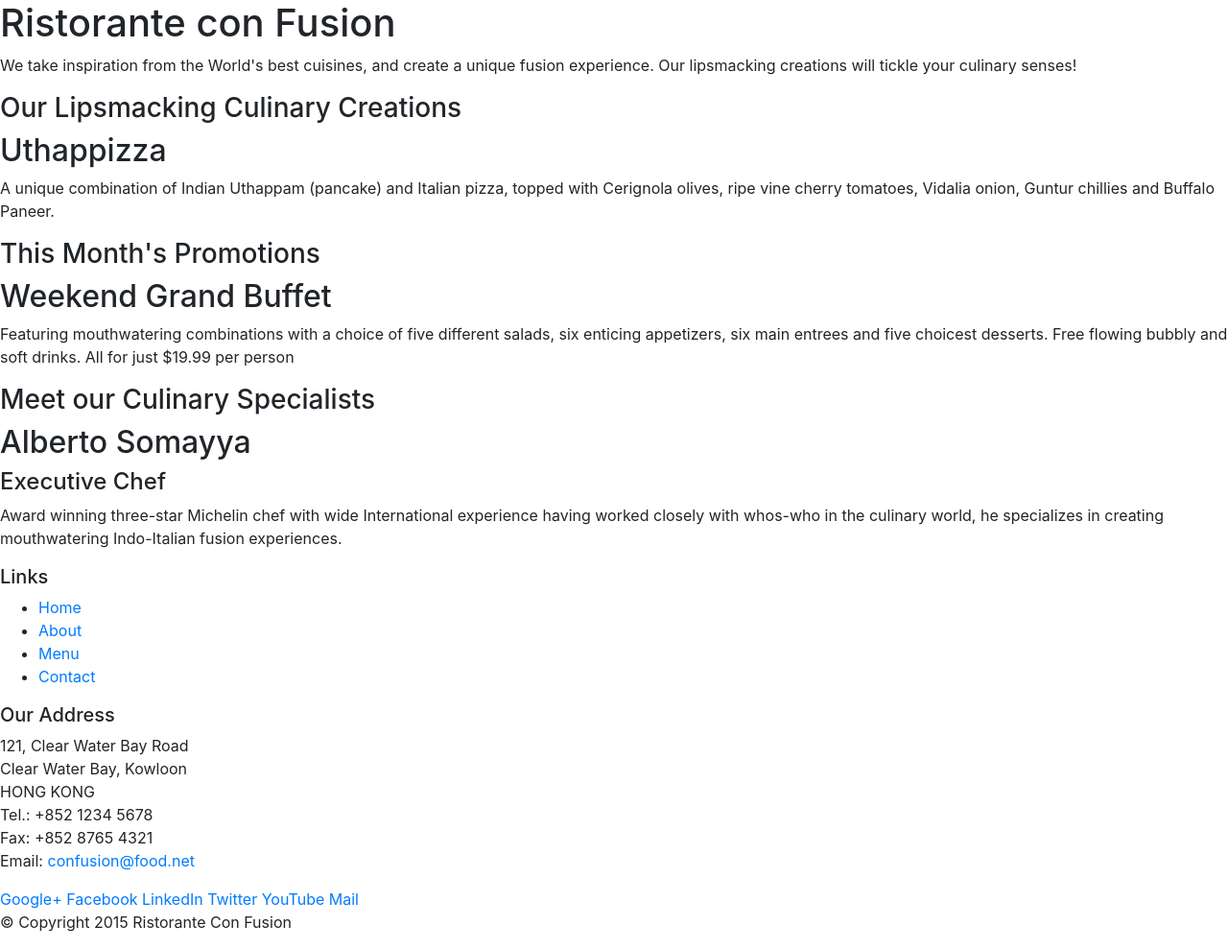
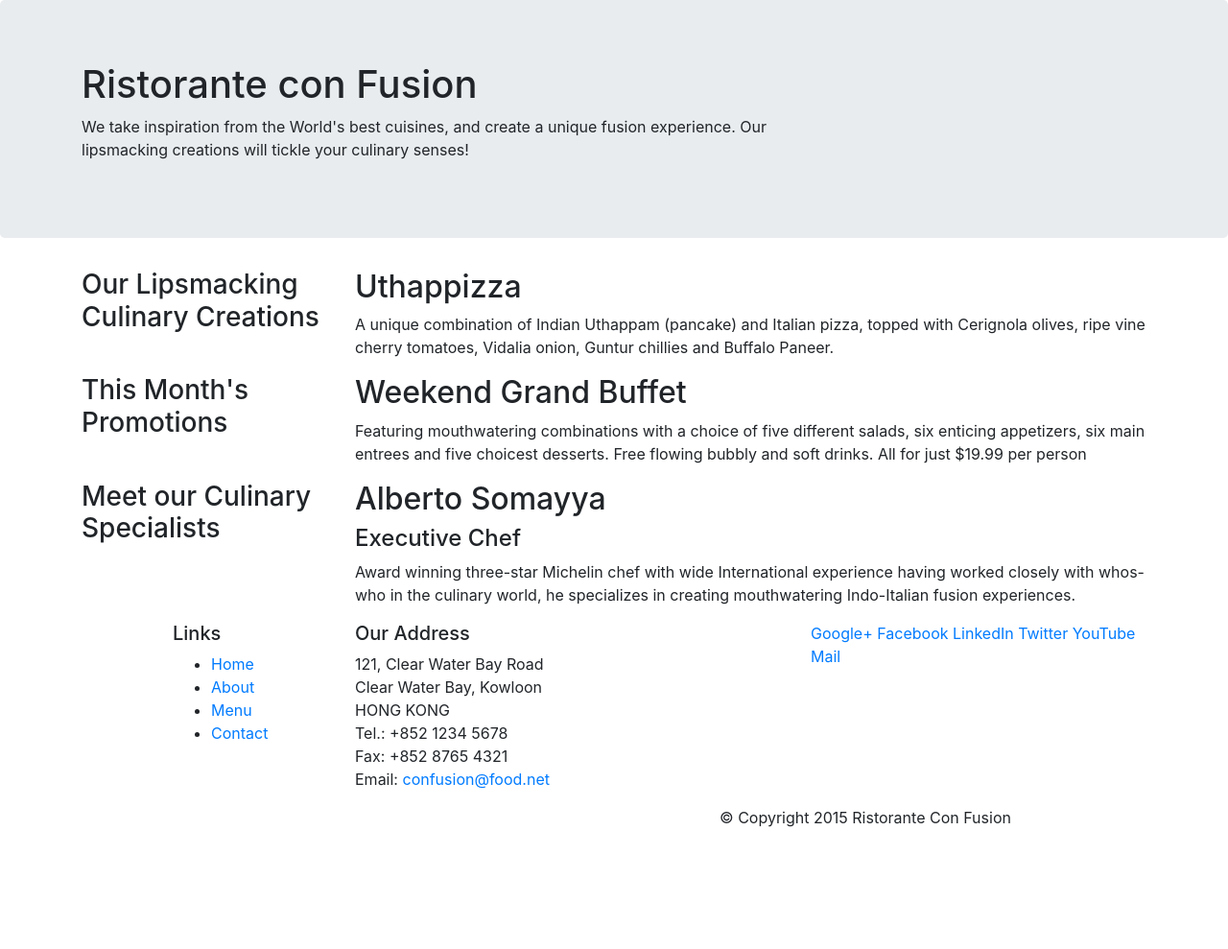
Before and after one commit to RAWAT7200/git_test3, a website: page index.html in a window 1280 px wide. Shown: the whole page at 96% size. After the commit the page ends 880 px from the top, so only its background shows below. Drawn offline with nearby package versions, Linux system fonts and the light colour scheme.

Commit message:
done responsive design

```diff
--- a/index.html
+++ b/index.html
@@ -18,46 +18,46 @@
 
 <body>
 
-    <header>
-        <div>
-            <div>
-                <div>
+    <header class="jumbotron">
+        <div class="container">
+            <div class="row">
+                <div class="col-12 col-sm-8">
                     <h1>Ristorante con Fusion</h1>
                     <p>We take inspiration from the World's best cuisines, and create a unique fusion experience. Our lipsmacking creations will tickle your culinary senses!</p>
                 </div>
-                <div>
+                <div clas="col col-sm">
                 </div>
             </div>
         </div>
     </header>
 
-    <div>
-        <div>
-            <div>
+    <div class="container">
+        <div class="row">
+            <div class="col-sm-4 push-sm-8 col-md-3 push-md-9">
                 <h3>Our Lipsmacking Culinary Creations</h3>
             </div>
-            <div>
+            <div class="col-sm pull-sm-4 col-md pull-md-3">
                 <h2>Uthappizza</h2>
                 <p>A unique combination of Indian Uthappam (pancake) and Italian pizza, topped with Cerignola olives, ripe vine cherry tomatoes, Vidalia onion, Guntur chillies and Buffalo Paneer.</p>
             </div>
         </div>
 
 
-        <div>
-            <div>
+        <div class="row">
+            <div class="col-sm-4 col-md-3">
                 <h3>This Month's Promotions</h3>
             </div>
-            <div>
+            <div class="col-sm col-md">
                 <h2>Weekend Grand Buffet</h2>
                 <p>Featuring mouthwatering combinations with a choice of five different salads, six enticing appetizers, six main entrees and five choicest desserts. Free flowing bubbly and soft drinks. All for just $19.99 per person </p>
             </div>
         </div>
 
-        <div>
-            <div>
+        <div class="row">
+            <div class="col-sm-4 col-md-3">
                 <h3>Meet our Culinary Specialists</h3>
             </div>
-            <div>
+            <div class="col-sm col-md">
                 <h2>Alberto Somayya</h2>
                 <h4>Executive Chef</h4>
                 <p>Award winning three-star Michelin chef with wide International experience having worked closely with whos-who in the culinary world, he specializes in creating mouthwatering Indo-Italian fusion experiences. </p>
@@ -66,9 +66,9 @@
     </div>
 
     <footer>
-        <div>
-            <div>
-                <div>
+        <div class="container">
+            <div class="row">
+                <div class="col-5 offset-1 col-sm-2">
                     <h5>Links</h5>
                     <ul>
                         <li><a href="#">Home</a></li>
@@ -77,7 +77,7 @@
                         <li><a href="#">Contact</a></li>
                     </ul>
                 </div>
-                <div>
+                <div class="col-6 col-sm-5">
                     <h5>Our Address</h5>
                     <address>
 		              121, Clear Water Bay Road<br>
@@ -88,7 +88,7 @@
 		              Email: <a href="mailto:confusion@food.net">confusion@food.net</a>
 		           </address>
                 </div>
-                <div>
+                <div class="col col-sm-4">
                     <div>
                         <a href="http://google.com/+">Google+</a>
                         <a href="http://www.facebook.com/profile.php?id=">Facebook</a>
@@ -99,8 +99,8 @@
                     </div>
                 </div>
            </div>
-           <div>
-                <div>
+           <div class="row">
+                <div class="col-auto offset-7">
                     <p>© Copyright 2015 Ristorante Con Fusion</p>
                 </div>
            </div>
```
